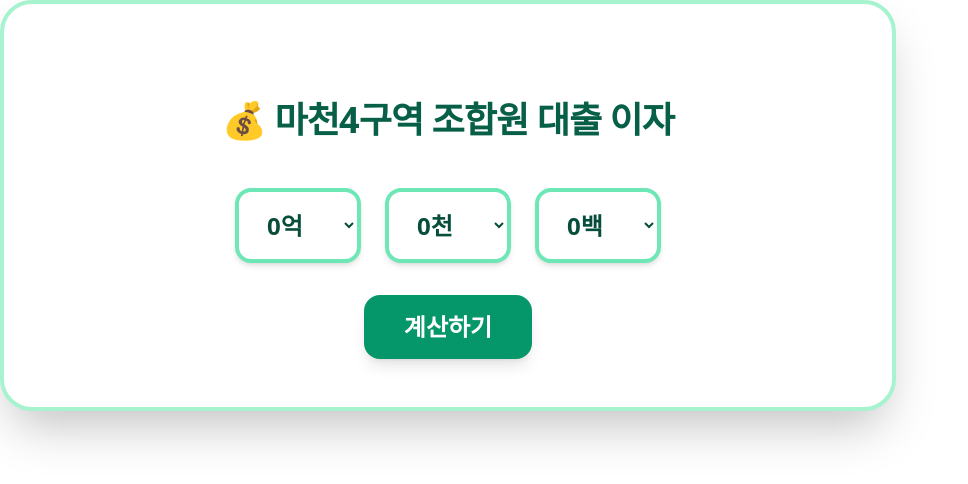
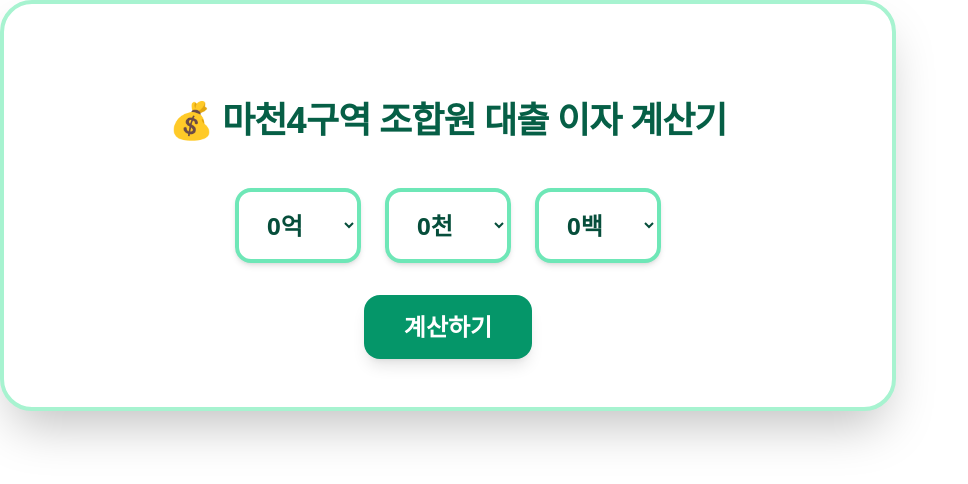
Before and after one commit to emhcrace/macheon4-loan-calculator, a React (Vite) app: page / in a window 1280 px wide. Shown: the top 484 px of the page, without its empty margins (0-968 px from the left). Built offline with nearby package versions, Linux system fonts and the light colour scheme.

Commit message:
계산기 문구

```diff
--- a/src/App.jsx
+++ b/src/App.jsx
@@ -92,7 +92,7 @@ export default function App() {
     <div className="bg-white rounded-[2rem] shadow-2xl w-full max-w-4xl p-12 border-4 border-emerald-200">
       <div>
         <h1 className="text-4xl md:text-4xl font-black text-center text-emerald-800 tracking-tight mb-12 mt-12">
-          💰 마천4구역 조합원 대출 이자
+          💰 마천4구역 조합원 대출 이자 계산기
         </h1>
 
         <LoanAmountSelector setAmount={setAmount} />
```
